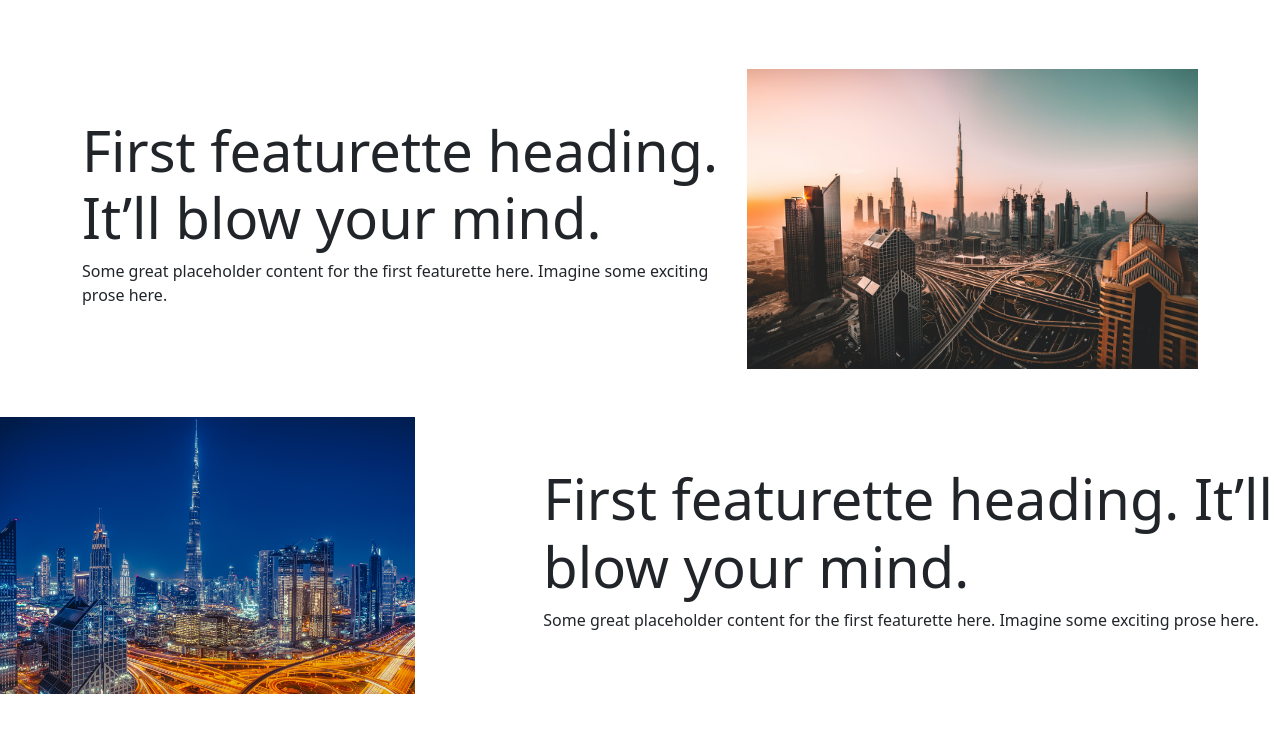
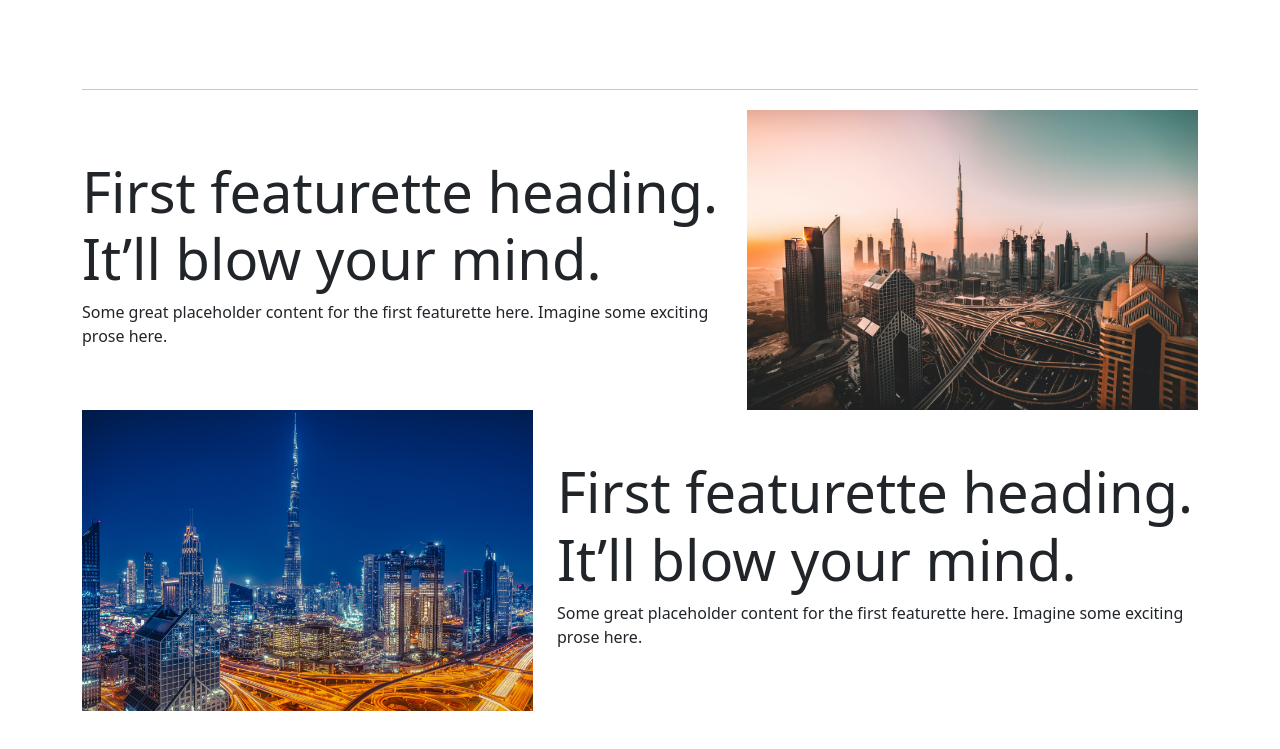
Before and after one commit to Nawaid1/cs-coding-junaug-2021, a plain HTML site: page exercise2-1.html in a window 1280 px wide. Shown: the part 819-1568 px from the top of the page. Before the commit the page ends 1513 px from the top, so only its background shows below. Drawn offline with nearby package versions, Linux system fonts and the light colour scheme.

Commit message:
second Commit

```diff
--- a/exercise2-1.html
+++ b/exercise2-1.html
@@ -70,11 +70,11 @@
 
         <!-- Media Section -->
         <div class="container py-5">
-
+<hr style="margin: 20px 0px 20px 0px"/>
             <div class="row">
                 <div class="col-12 col-lg-7">
 
-                    <h3 class="display-4 mt-5">First featurette heading. It’ll blow your mind.</h2>
+                    <h3 class="display-4 mt-5">First featurette heading. It’ll blow your mind.</h3>
                     <p>Some great placeholder content for the first featurette here. Imagine some exciting prose here.</p>
 
                 </div>
@@ -83,14 +83,13 @@
                 </div>
             </div>
 
-        </div>
+
 
 
 <!-- Media Section 2 -->
 <div class="row">
-
-    <div class="col-12 col-lg-5">
-        <img src="./dubai2.jpg" width="80%" />
+        <div class="col-12 col-lg-5">
+        <img src="./dubai2.jpg" width="100%" />
     </div>
     <div class="col-12 col-lg-7">
         <h3 class="display-4 mt-5">First featurette heading. It’ll blow your mind.</h3>
```
